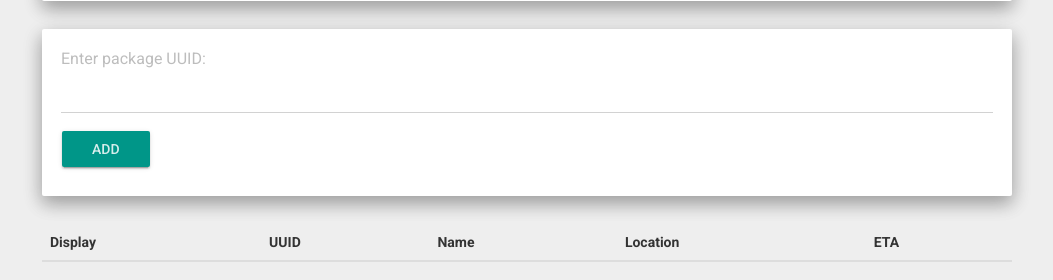
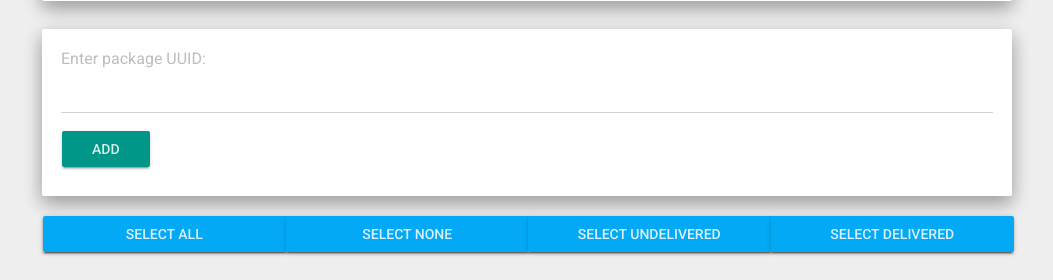
Before and after one commit to plato2000/TrackIt, a Flask app: page / in a window 1280 px wide. Shown: the part 599-879 px from the top of the page, without its empty margins (113-1166 px from the left). Run offline with Flask 2, Linux system fonts and the light colour scheme; lists and menus that the app fills with data are empty; parts of the project's set-up code (start-up, migrations or seed data) failed here and were passed over; some libraries are stand-ins or nearby versions.

Commit message:
Added select all, select none, select delivered, and select undelivered buttons

```diff
--- a/run.py
+++ b/run.py
@@ -136,7 +136,7 @@ def send_data():
         try:
             return jsonify(results=packages[uuid].etr())
         except KeyError:
-            return jsonify(results=0)
+            return jsonify(results=databaseStorage.get_current_data(uuid)['time'] - time.time())
     elif a == 'getPOI':
         try:
             return jsonify(results=packages[uuid].poi)
--- a/static/js/main.js
+++ b/static/js/main.js
@@ -464,12 +464,58 @@ function addDeliveredPackages() {
     $.getJSON($SCRIPT_ROOT + '/data', {"dt": "deliveredPackages"}, function(data) {
         // console.log(data.results);
         for(var i = 0; i < data.results.length; i++) {
+            if(delivered.indexOf(data.results[i]) < 0) {
+                delivered.push(data.results[i]);
+            }
             if(packagesMonitored.indexOf(data.results[i]) < 0) {
                 packagesMonitored.push(data.results[i]);
                 addPackage(data.results[i]);
             }
         }
     });
+}
+
+// Selects all for display on map
+function selectAll() {
+    for(var i = 0; i < packagesMonitored.length; i++) {
+        if(packagesOnMap.indexOf(packagesMonitored[i]) < 0) {
+            //packagesOnMap.push(packagesMonitored[i]);
+            $("#checkbox" + packagesMonitored[i]).prop("checked", true);
+            changeMapDisplay(packagesMonitored[i], true);
+        }
+    }
+}
+
+// Unselects all packages for display on map
+function selectNone() {
+    for(var i = 0; i < packagesMonitored.length; i++) {
+        if(packagesOnMap.indexOf(packagesMonitored[i]) > -1) {
+            $("#checkbox" + packagesMonitored[i]).prop("checked", false);
+            changeMapDisplay(packagesMonitored[i], false);
+        }
+    }
+    //packagesOnMap = [];
+}
+
+// Selects all delivered packages for display on map
+function selectDelivered() {
+    for(var i = 0; i < delivered.length; i++) {
+        if(packagesOnMap.indexOf(delivered[i]) < 0) {
+            $("#checkbox" + delivered[i]).prop("checked", true);
+            changeMapDisplay(delivered[i], true);
+        }
+    }
+}
+
+// Selects all undelivered packages for display on map
+function selectUndelivered() {
+    for(var i = 0; i < packagesMonitored.length; i++) {
+        if(packagesOnMap.indexOf(packagesMonitored[i]) < 0 && delivered.indexOf(packagesMonitored[i]) < 0) {
+            //packagesOnMap.push(packagesMonitored[i]);
+            $("#checkbox" + packagesMonitored[i]).prop("checked", true);
+            changeMapDisplay(packagesMonitored[i], true);
+        }
+    }
 }
 
 // For page load and mode toggle - gets data from cookies and adds to list
--- a/templates/index.html
+++ b/templates/index.html
@@ -84,6 +84,14 @@
                     <a href="javascript:addPackageFromTextInput()" class="btn btn-raised btn-primary">Add</a>
                 </form>
             </div>
+            <!--<div class="well well-sm">-->
+                <div class="btn-group btn-group-justified btn-group-raised">
+                    <a href="javascript:selectAll()" class="btn btn-info">Select All</a>
+                    <a href="javascript:selectNone()" class="btn btn-info">Select None</a>
+                    <a href="javascript:selectUndelivered()" class="btn btn-info">Select Undelivered</a>
+                    <a href="javascript:selectDelivered()" class="btn btn-info">Select Delivered</a>
+                </div>
+            <!--</div>-->
             <!-- Package List -->
             <div class="form-group table-responsive">
                 <form id="packageTableForm">
```
